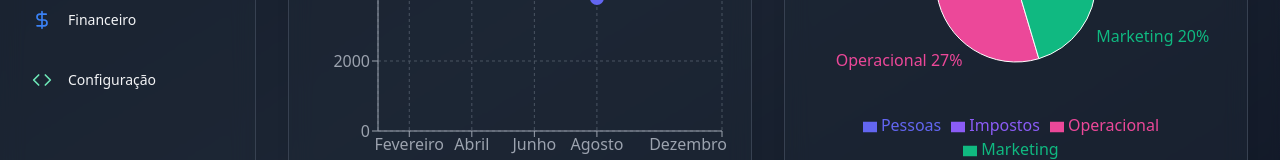
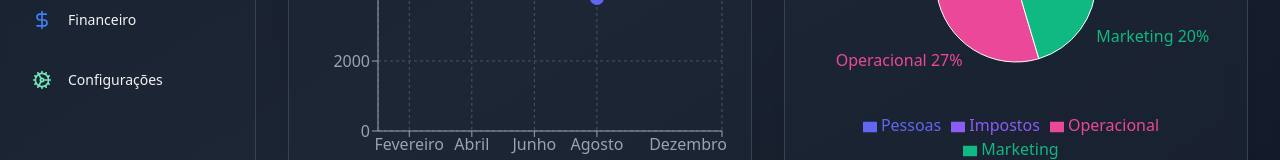
Before and after one commit to thepatroa/patroa, a React (Vite) app in the folder frontend/: page / in a window 1280 px wide. Shown: the part 454-614 px from the top of the page. Built offline with nearby package versions, Linux system fonts and the light colour scheme.

Commit message:
fix: 🦁 add gear icon into setup

```diff
--- a/frontend/src/components/common/Sidebar.jsx
+++ b/frontend/src/components/common/Sidebar.jsx
@@ -1,4 +1,4 @@
-import { BarChart2,LibraryBig, Landmark, UserRoundPlus, KeyRound, Code,Gem,  DollarSign, Menu, Users,  } from "lucide-react";
+import { Cog,LibraryBig, Landmark, UserRoundPlus, KeyRound, Code,Gem,  DollarSign, Menu, Users,  } from "lucide-react";
 import { useState } from "react";
 import { AnimatePresence, motion } from "framer-motion";
 import { Link } from "react-router-dom";
@@ -16,7 +16,7 @@ const SIDEBAR_ITEMS = [
 	{ name: "Ads", icon: KeyRound, color: "#10B981", href: "/ads" },
 	{ name: "Colaboradores", icon: Users, color: "#F59E0B", href: "/colaboradores" },
 	{ name: "Financeiro", icon: DollarSign, color: "#3B82F6", href: "/financeiro" },
-	{ name: "Configuração", icon: Code, color: "#6EE7B7", href: "/configuracao" },
+	{ name: "Configurações", icon: Cog, color: "#6EE7B7", href: "/configuracao" },
 ];
 
 const Sidebar = () => {
```
